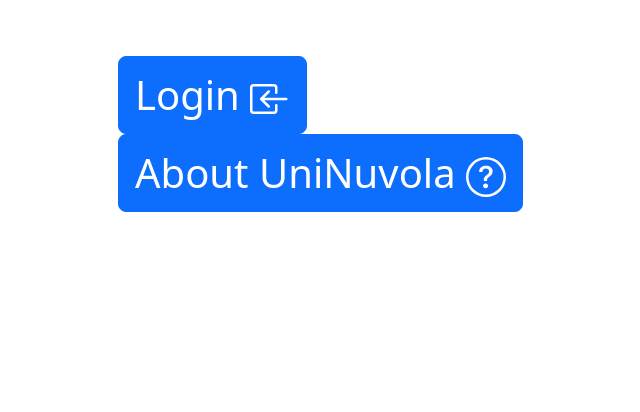
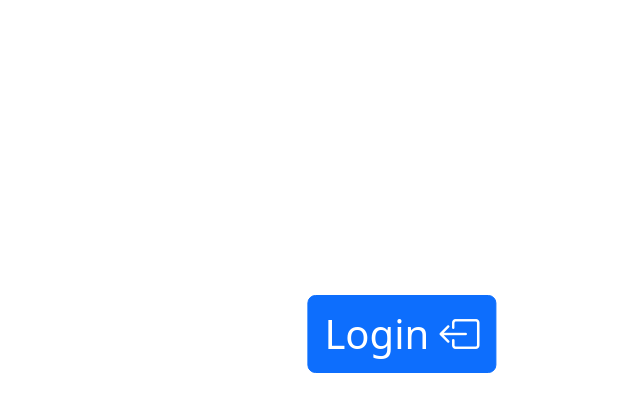
Before and after one commit to UniNuvola/web, a Flask app: page / in a window 1280 px wide. Shown: the part 66-478 px from the top of the page, without its empty margins (238-878 px from the left). Run offline with Flask 3, Linux system fonts and the light colour scheme; parts of the project's set-up code (start-up, migrations or seed data) failed here and were passed over.

Commit message:
💄 (src/templates/unlogged): update login button
Login button now is placed on page center.
Removed about button.

```diff
--- a/src/templates/users/unlogged.html
+++ b/src/templates/users/unlogged.html
@@ -10,20 +10,12 @@
 {% block body %}
 <div class="row mx-auto py-md-2">
   <div class="col">
-    <a href="/login"><button type="button" class="btn btn-primary btn-lg fs-1" style="width: fill">
-        Login
-        <svg xmlns="http://www.w3.org/2000/svg" width="40" height="40" fill="currentColor" class="bi bi-box-arrow-in-left" viewBox="0 0 16 16">
-          <path fill-rule="evenodd" d="M10 3.5a.5.5 0 0 0-.5-.5h-8a.5.5 0 0 0-.5.5v9a.5.5 0 0 0 .5.5h8a.5.5 0 0 0 .5-.5v-2a.5.5 0 0 1 1 0v2A1.5 1.5 0 0 1 9.5 14h-8A1.5 1.5 0 0 1 0 12.5v-9A1.5 1.5 0 0 1 1.5 2h8A1.5 1.5 0 0 1 11 3.5v2a.5.5 0 0 1-1 0z"/>
-          <path fill-rule="evenodd" d="M4.146 8.354a.5.5 0 0 1 0-.708l3-3a.5.5 0 1 1 .708.708L5.707 7.5H14.5a.5.5 0 0 1 0 1H5.707l2.147 2.146a.5.5 0 0 1-.708.708z"/>
-        </svg>
-      </button></a>
-    <a href="/info"><button type="button" class="btn btn-primary btn-lg fs-1" style="width: fill">
-        About UniNuvola
-        <svg xmlns="http://www.w3.org/2000/svg" width="40" height="40" fill="currentColor" class="bi bi-question-circle" viewBox="0 0 16 16">
-          <path d="M8 15A7 7 0 1 1 8 1a7 7 0 0 1 0 14m0 1A8 8 0 1 0 8 0a8 8 0 0 0 0 16"/>
-          <path d="M5.255 5.786a.237.237 0 0 0 .241.247h.825c.138 0 .248-.113.266-.25.09-.656.54-1.134 1.342-1.134.686 0 1.314.343 1.314 1.168 0 .635-.374.927-.965 1.371-.673.489-1.206 1.06-1.168 1.987l.003.217a.25.25 0 0 0 .25.246h.811a.25.25 0 0 0 .25-.25v-.105c0-.718.273-.927 1.01-1.486.609-.463 1.244-.977 1.244-2.056 0-1.511-1.276-2.241-2.673-2.241-1.267 0-2.655.59-2.75 2.286m1.557 5.763c0 .533.425.927 1.01.927.609 0 1.028-.394 1.028-.927 0-.552-.42-.94-1.029-.94-.584 0-1.009.388-1.009.94"/>
-        </svg>
-      </button></a>
+    <div class="position-absolute top-50 start-50 translate-middle">
+      <a href="/login"><button type="button" class="btn btn-primary btn-lg fs-1" style="width: fill">
+          Login
+          <i class="bi bi-box-arrow-left"></i>
+        </button></a>
+    </div>
   </div>
 </div>
 {% endblock%}
```
